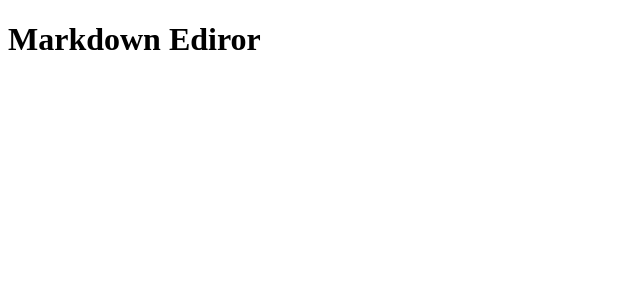
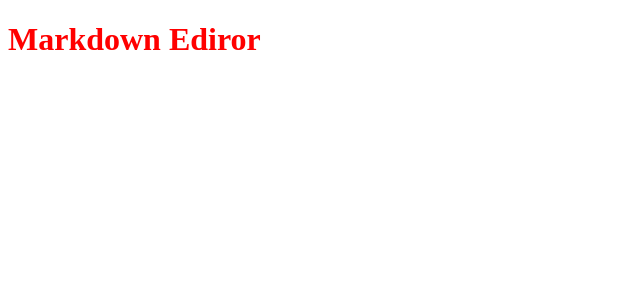
Before and after one commit to shotaoogi/markdown-editor, a React app: page / in a window 1280 px wide. Shown: the top 300 px of the page, without its empty margins (0-640 px from the left). Built offline with nearby package versions, Linux system fonts and the light colour scheme.

Commit message:
styled-componentsを導入

```diff
--- a/package.json
+++ b/package.json
@@ -8,8 +8,10 @@
   "dependencies": {
     "@types/react": "^17.0.3",
     "@types/react-dom": "^17.0.1",
+    "@types/styled-components": "^5.1.7",
     "react": "^17.0.1",
     "react-dom": "^17.0.1",
+    "styled-components": "^5.2.1",
     "ts-loader": "^8.0.17",
     "typescript": "^4.2.3",
     "webpack": "^4.46.0",
--- a/src/index.tsx
+++ b/src/index.tsx
@@ -1,6 +1,11 @@
 import * as React from 'react'
 import { render } from 'react-dom'
+import styled from 'styled-components'
 
-const Main = (<h1>Markdown Ediror</h1>)
+const Header = styled.h1`
+  color: red;
+`
+
+const Main = (<Header>Markdown Ediror</Header>)
 
 render (Main, document.getElementById('app'))
```
Also changed, not shown: 1 other file (tests, documents, lock files or other folders).
